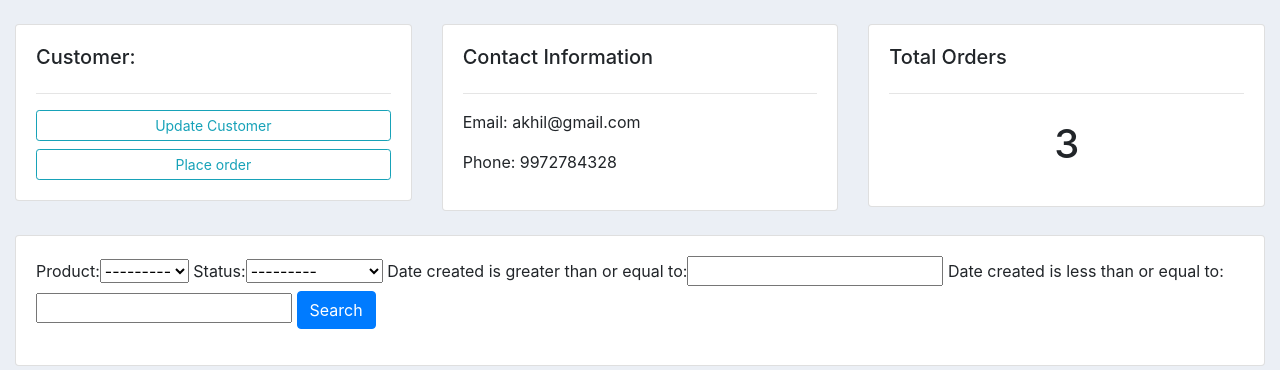
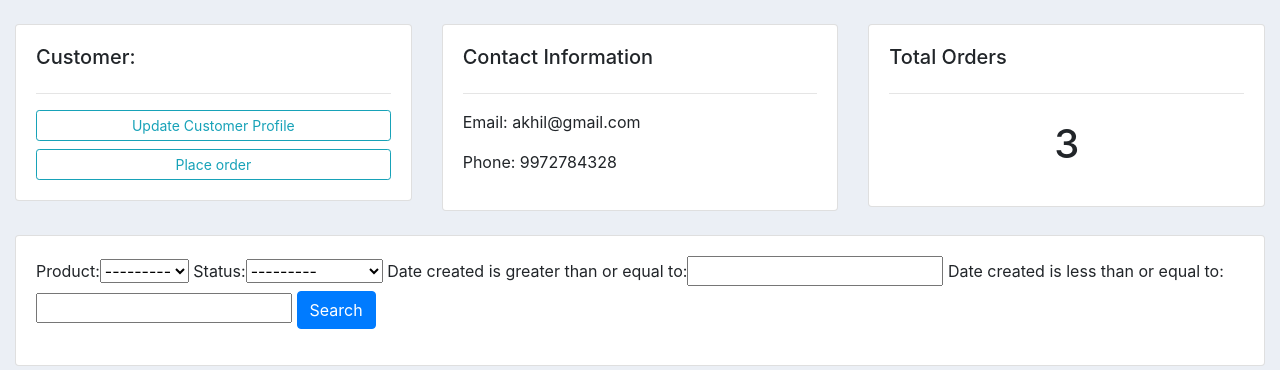
Before and after one commit to lepuakhil/CustomerManagement, a Django app: page /customers/1/ in a window 1280 px wide. Shown: the part 56-426 px from the top of the page. Run offline with Django 3.2, Linux system fonts and the light colour scheme; a user stored in the database is signed in; data comes from the database, SQL or seed files in the repository; some libraries are stand-ins or nearby versions.

Commit message:
"admin can Update customer profile"

```diff
--- a/accounts/templates/accounts/customers.html
+++ b/accounts/templates/accounts/customers.html
@@ -9,7 +9,7 @@
 		<div class="card card-body">
 			<h5>Customer:</h5>
 			<hr>
-			<a class="btn btn-outline-info  btn-sm btn-block" href="">Update Customer</a>
+			<a class="btn btn-outline-info  btn-sm btn-block" href="{% url 'account' %}">Update Customer Profile</a>
 			<a class="btn btn-outline-info  btn-sm btn-block" href="{% url 'create_order' customer.id %}">Place order</a>
 
 		</div>
```
